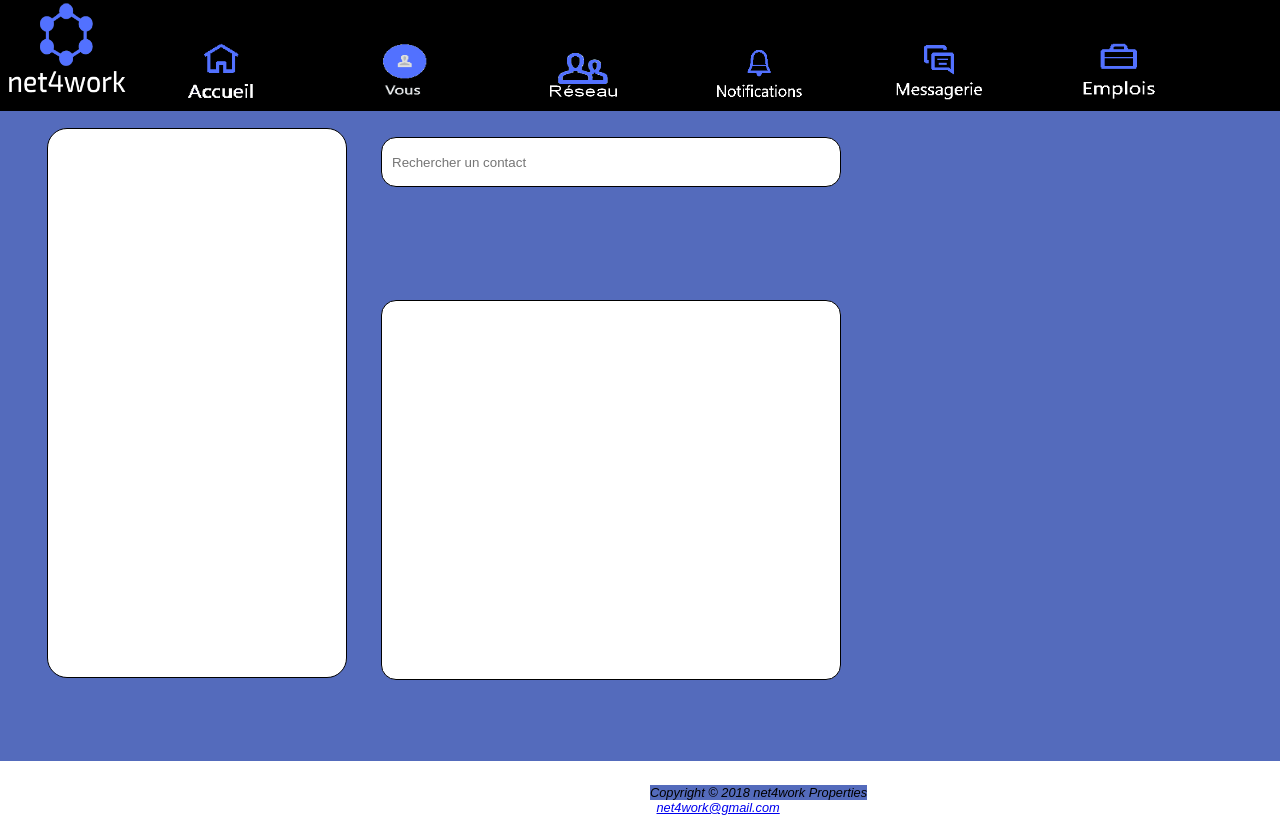
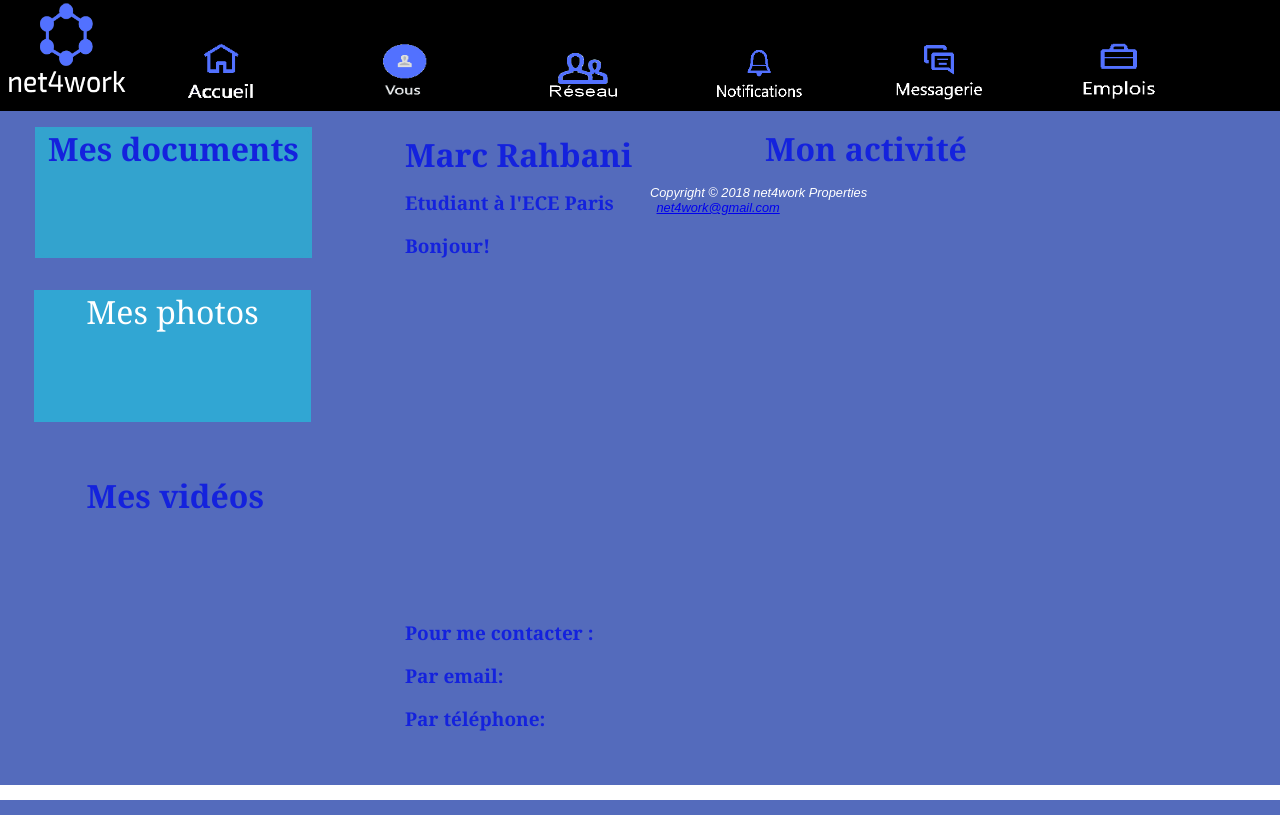
Before and after one commit to marcodelta/projetpiscine, a PHP site: page /profil.html in a window 1280 px wide. Run offline with PHP 8.4, Linux system fonts and the light colour scheme.

Commit message:
avancement

```diff
--- a/main.html
+++ b/main.html
@@ -35,7 +35,6 @@
    	<button class="button" id="video">Video</button>
   </p>
 
-  <svg data-gwd-shape="rectangle" class="gwd-rect-1b1l"></svg>
   <svg data-gwd-shape="rectangle" class="gwd-rect-1rd7"></svg>
   <svg data-gwd-shape="rectangle" class="gwd-rect-137l"></svg>
 
@@ -51,6 +50,9 @@
 
     <span class="validity"></span>
 
+     <h1 class="gwd-p-bdbp"><br class="">Marc Rahbani</h1>
+       <span class="gwd-span-1iq8"><br class="">Mes messages</span>
+
  <div id="footer">Copyright &copy; 2018 net4work Properties<br/>
 <a href="mailto:net4work@gmail.com">net4work@gmail.com</a></div>
 
--- a/profil.html
+++ b/profil.html
@@ -27,21 +27,16 @@
     <a href="messagerie.html"><img id="image4" src="messagerie.png" alt="Messagerie" width="98" height="57" onmouseenter="changeImage5(this)"/></a>
     <a href="emplois.html"><img id="image5" src="emplois.png" alt="Emplois" width="98" height="57" onmouseenter ="changeImage6(this)"/></a>
 
-   </div>
-
    <p class="gwd-p-13zt"><br>
   </p>
-  <svg data-gwd-shape="rectangle" class="gwd-rect-1b1l"></svg>
-  <svg data-gwd-shape="rectangle" class="gwd-rect-1rd7"></svg>
-  <svg data-gwd-shape="rectangle" class="gwd-rect-137l"></svg>
-   <div id="rightcolumn">
-
-    <input type="search" id="maRecherche" class="search" name="q"
-    placeholder="Rechercher un contact" required >
-    <button>Rechercher</button>
-    <span class="validity"></span>
-
-   </div>
+  <strong class="gwd-span-14na">Mes documents</strong>
+  <strong class="gwd-span-14na gwd-strong-14e1">Mes documents</strong>
+  <span class="gwd-span-45s9">Mes photos</span>
+  <strong class="gwd-strong-1tex">Mes vidéos</strong>
+  <strong class="gwd-strong-kwsw">Marc Rahbani<br>
+  <span class="gwd-span-hb4w">Etudiant à l'ECE Paris<br>Bonjour!<br><br><br><br><br><br><br><br><br></span>
+  <span class="gwd-span-1e6n">Pour me contacter :<br>Par email:<br>Par téléphone:<br><br><br></span></strong>
+  <strong class="gwd-strong-12j0">Mon activité</strong>
 
  <div id="footer">Copyright &copy; 2018 net4work Properties<br/>
 <a href="mailto:net4work@gmail.com">net4work@gmail.com</a></div>
--- a/style.css
+++ b/style.css
@@ -28,30 +28,17 @@ img{border: 0;
       left: 0px;
       top: 95px;
       right:0px;
-      height: 650px;
+      height: 674px;
       width: 100%;
-      transform-origin: 569px 287.85px 0px;
       background-image: none;
       background-color: rgb(84, 107, 188);
     }
-    .gwd-rect-1b1l {
-      position: absolute;
-      width: 300px;
-      height: 550px;
-      left: 46.8728px;
-      top: 128.131px;
-      box-sizing: border-box;
-      border-width: 1px;
-      border-style: solid;
-      border-color: rgb(0, 0, 0);
-      background-color: rgb(255, 255, 255);
-      border-radius: 15pt;
-    }
+
     .gwd-rect-1rd7 {
       position: absolute;
       width: 460px;
       height: 380px;
-      left: 381.496px;
+      left: 600px;
       top: 300px;
       box-sizing: border-box;
       border-width: 1px;
@@ -65,7 +52,7 @@ img{border: 0;
       position: absolute;
       width: 192.994px;
       height: 36px;
-      left: 913.991px;
+      left: 1300px;
       top: 137.006px;
       box-sizing: border-box;
       border-width: 1px;
@@ -79,7 +66,7 @@ img{border: 0;
       position: absolute;
       width: 460px;
       height: 50px;
-      left: 381px;
+      left: 600px;
       top: 137.006px;
       box-sizing: border-box;
       border-width: 1px;
@@ -110,7 +97,7 @@ img{border: 0;
 
 #document{
          position: absolute;
-      left: 380px;
+      left: 600px;
       top: 100px;
       border-radius: 15px;
       padding: 10px;
@@ -118,15 +105,116 @@ img{border: 0;
 
 #photo{
        position: absolute;
-      left: 550px;
+      left: 800px;
       top: 100px;
       border-radius: 15px;
       padding: 10px;
 }
 #video{
           position: absolute;
-      left: 700px;
+      left: 975px;
       top: 100px;
       border-radius: 15px;
       padding: 10px;
    }
+
+    .gwd-p-bdbp {
+      position: absolute;
+      width: 300px;
+      height: 143px;
+      left: 46.8728px;
+      top: 128.131px;
+      transform-origin: 198.5px 290.138px 0px;
+      font-family: Georgia;
+      font-weight: normal;
+      text-align: center;
+      background-image: none;
+      background-color: rgb(146, 211, 234);
+      border-style: groove;
+      border-radius: 15px;
+    }
+
+       .gwd-span-1iq8 {
+       position: absolute;
+      width: 300px;
+      height: 400px;
+      left: 46.8728px;
+      top: 300px;
+      text-align: center;
+      font-family: Georgia;
+      font-size: 32px;
+      background-image: none;
+      background-color: rgb(146, 211, 234);
+      border-style: groove;
+      border-radius: 15px;
+    }
+    .gwd-span-14na {
+      position: absolute;
+      width: 276.923px;
+      height: 130.769px;
+      font-family: Georgia;
+      font-size: 32px;
+      text-align: center;
+      color: rgb(20, 34, 221);
+      background-image: none;
+      background-color: rgb(51, 163, 206);
+      left: 35px;
+      top: 127px;
+    }
+    .gwd-strong-14e1 {
+      top: 127px;
+      border-radius: 15px;
+    }
+    .gwd-span-45s9 {
+      position: absolute;
+      font-family: Georgia;
+      font-size: 32px;
+      text-align: center;
+      height: 132px;
+      left: 34px;
+      top: 290px;
+      width: 277px;
+      transform-origin: 119.846px 18.5385px 0px;
+      background-image: none;
+      background-color: rgb(49, 166, 211);
+    }
+    .gwd-strong-1tex {
+      position: absolute;
+      width: 264.615px;
+      height: 132.308px;
+      left: 43px;
+      top: 474px;
+      font-family: Georgia;
+      font-size: 32px;
+      text-align: center;
+      color: rgb(20, 34, 221);
+    }
+    .gwd-strong-kwsw {
+      position: absolute;
+      font-family: Georgia;
+      font-size: 32px;
+      color: rgb(20, 34, 221);
+      width: 323px;
+      top: 133px;
+      left: 405px;
+      transform-origin: 168.5px 252px 0px;
+      text-align: left;
+      height: 531px;
+    }
+    .gwd-span-hb4w {
+      font-size: 19px;
+    }
+    .gwd-span-1e6n {
+      font-size: 19px;
+    }
+    .gwd-strong-12j0 {
+      position: absolute;
+      left: 765px;
+      font-family: Georgia;
+      font-size: 32px;
+      color: rgb(20, 34, 221);
+      top: 127px;
+      width: 277px;
+      height: 444px;
+      transform-origin: -191.5px 257.846px 0px;
+    }
```
Also changed, not shown: connexion.html (+9 -10 lines), emplois.html (+2 -7 lines), messagerie.html (+3 -7 lines), notif.html (+2 -7 lines), prime.css (+2 -5 lines), reseau.html (+3 -10 lines).
